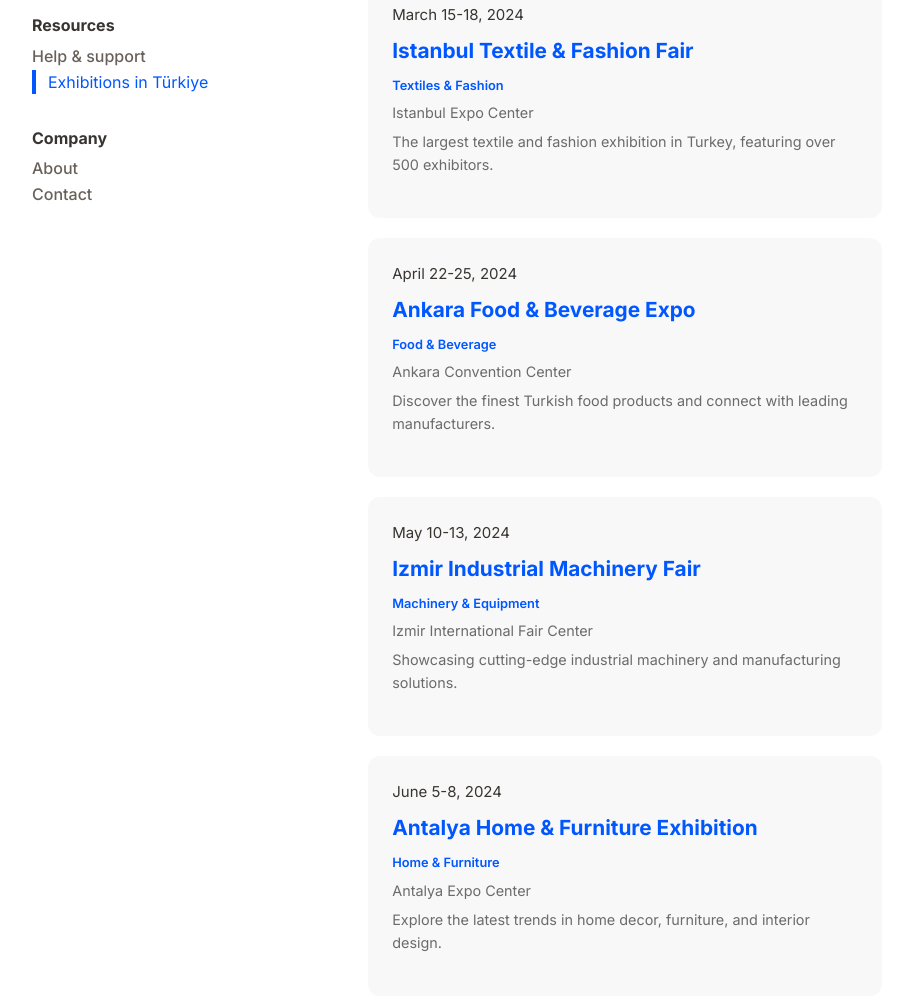
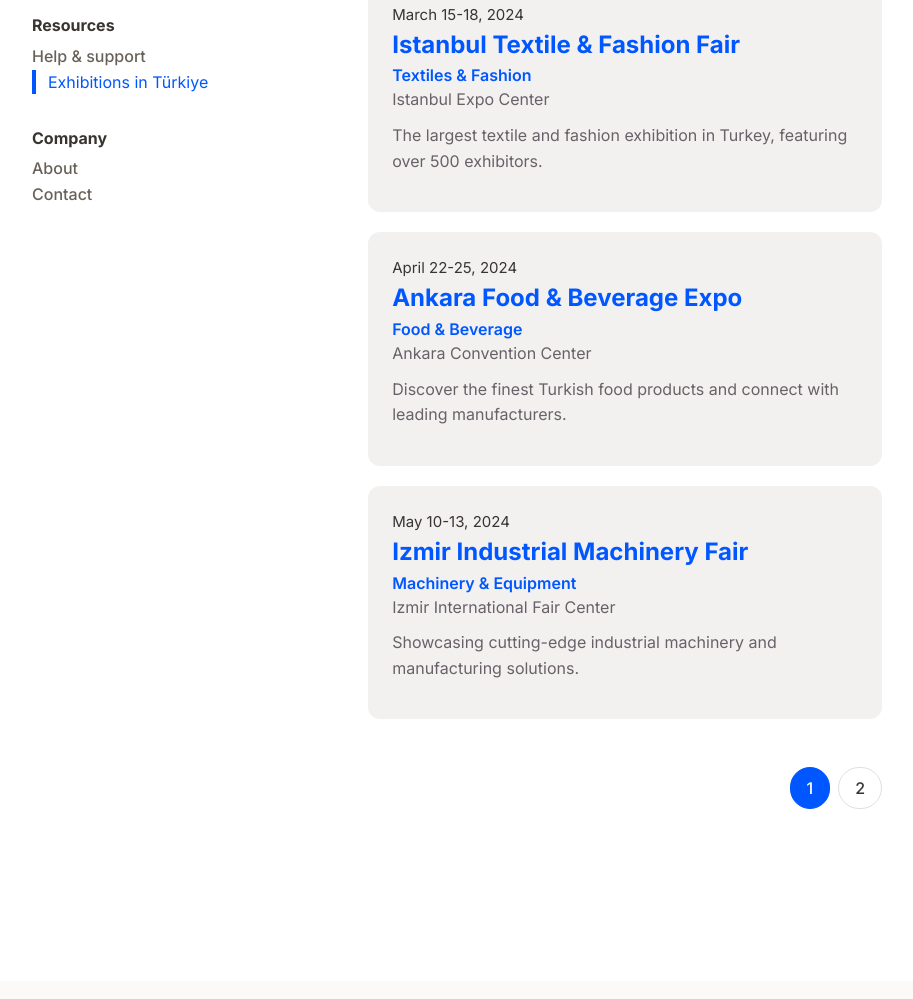
Before and after one commit to hyZenith/JK_proj, a React app: page /exhibitions in a window 1280 px wide. Shown: the part 399-1398 px from the top of the page, without its empty margins (338-1251 px from the left). Built offline with nearby package versions, Linux system fonts and the light colour scheme; no server answers.

Commit message:
add pagging in exhibitionPage

```diff
--- a/src/pages/ExhibitionsPage.js
+++ b/src/pages/ExhibitionsPage.js
@@ -1,8 +1,11 @@
-import React from "react";
+import React, { useState } from "react";
 import InfoPagesLayout from "../components/InfoPagesLayout";
 import "./ExhibitionsPage.scss";
 
 const ExhibitionsPage = () => {
+  const [currentPage, setCurrentPage] = useState(1);
+  const itemsPerPage = 3;
+
   const exhibitions = [
     {
       name: "Istanbul Textile & Fashion Fair",
@@ -36,7 +39,19 @@ const ExhibitionsPage = () => {
       description:
         "Explore the latest trends in home decor, furniture, and interior design.",
     },
+
   ];
+
+  // Pagination logic
+  const totalPages = Math.ceil(exhibitions.length / itemsPerPage);
+  const startIndex = (currentPage - 1) * itemsPerPage;
+  const endIndex = startIndex + itemsPerPage;
+  const currentExhibitions = exhibitions.slice(startIndex, endIndex);
+
+  const handlePageChange = (pageNumber) => {
+    setCurrentPage(pageNumber);
+    window.scrollTo({ top: 0, behavior: "smooth" });
+  };
 
   return (
     <InfoPagesLayout activePage="exhibitions">
@@ -50,7 +65,7 @@ const ExhibitionsPage = () => {
         </p>
 
         <div className="exhibitions__grid">
-          {exhibitions.map((exhibition, index) => (
+          {currentExhibitions.map((exhibition, index) => (
             <div key={index} className="exhibitions__card">
               <div className="exhibitions__card-header">
                 <p className="exhibitions__date">{exhibition.date}</p>
@@ -70,6 +85,24 @@ const ExhibitionsPage = () => {
             </div>
           ))}
         </div>
+
+        {totalPages > 1 && (
+          <div className="exhibitions__pagination">
+            <div className="exhibitions__pagination-numbers">
+              {[...Array(totalPages)].map((_, index) => (
+                <button
+                  key={index}
+                  className={`exhibitions__pagination-number ${
+                    currentPage === index + 1 ? "exhibitions__pagination-number--active" : ""
+                  }`}
+                  onClick={() => handlePageChange(index + 1)}
+                >
+                  {index + 1}
+                </button>
+              ))}
+            </div>
+          </div>
+        )}
       </div>
     </InfoPagesLayout>
   );
--- a/src/pages/ExhibitionsPage.scss
+++ b/src/pages/ExhibitionsPage.scss
@@ -16,14 +16,8 @@
         margin-bottom: 40px;
     }
 
-    &__grid {
-        // display: grid;
-        grid-template-columns: repeat(auto-fill, minmax(280px, 1fr));
-        gap: 24px;
-    }
-
     &__card {
-        background: #f8f8f8;
+        background: #F2F1F0;
         padding: 24px;
         margin-bottom: 20px;
         border-radius: 12px;
@@ -32,40 +26,97 @@
     }
 
     &__card-header {
-        margin-bottom: 12px;
+        margin-bottom: 4px;
     }
 
     &__category {
         color: #0057ff;
-        font-size: 0.8rem;
+        font-size: 1rem;
         font-weight: 600;
     }
 
     &__name {
-        font-size: 1.3rem;
+        font-size: 1.5rem;
         font-weight: 700;
-        margin-bottom: 12px;
+        margin-bottom: 4px;
         color: #0057ff;
     }
 
     &__details {
-        margin-bottom: 12px;
+        margin-bottom: 4px;
 
         p {
-            font-size: 0.9rem;
-            color: #6b6b6b;
-            margin: 6px 0;
+            font-size: 1rem;
+            color: #686168;
+            margin: 0 0 10px 0;
         }
     }
 
     &__description {
         font-size: 0.95rem;
         line-height: 1.6;
-        color: #6b6b6b;
+        color: #686168;
         margin-bottom: 16px;
         flex-grow: 1;
     }
 
+    &__pagination {
+        display: flex;
+        justify-content: end;
+        align-items: center;
+        gap: 1rem;
+        margin-top: 3rem;
+        margin-bottom: 2rem;
+    }
+
+    &__pagination-button {
+        padding: 8px 16px;
+        border: 1px solid #0057ff;
+        background-color: white;
+        color: #0057ff;
+        border-radius: 4px;
+        cursor: pointer;
+        font-weight: 500;
+        transition: all 0.3s ease;
+
+        &:hover:not(:disabled) {
+            background-color: #0057ff;
+            color: white;
+        }
+
+        &:disabled {
+            opacity: 0.5;
+            cursor: not-allowed;
+        }
+    }
+
+    &__pagination-numbers {
+        display: flex;
+        gap: 0.5rem;
+    }
+
+    &__pagination-number {
+        padding: 10px 16px;
+        border: 1px solid #e0e0e0;
+        background-color: white;
+        color: #383531;
+        border-radius: 40px;
+        cursor: pointer;
+        font-weight: 500;
+        font-size: 1rem;
+        transition: all 0.3s ease;
+
+        &:hover {
+            border-color: #0057ff;
+            color: #0057ff;
+        }
+
+        &--active {
+            background-color: #0057ff;
+            color: white;
+            border-color: #0057ff;
+        }
+    }
 
     @media (max-width: 768px) {
         &__title {
```
